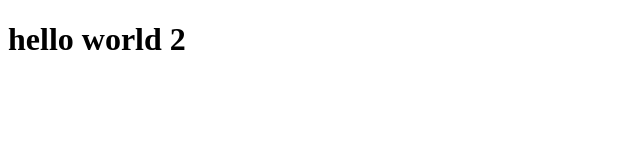
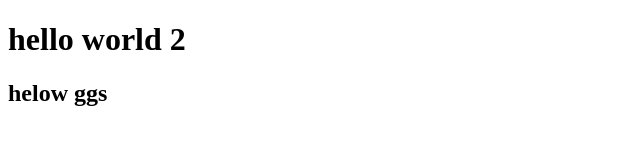
Before and after one commit to Chikycroos/Chikycroos.github.io, a plain HTML site: page index.html in a window 1280 px wide. Shown: the whole page, without its empty margins (0-640 px from the left). Drawn offline with Linux system fonts and the light colour scheme.

Commit message:
enviar 2

```diff
--- a/index.html
+++ b/index.html
@@ -10,5 +10,6 @@
 <!-- cuerpo -->
 <body>
     <h1> hello world 2 </h1>
+    <h2>helow  ggs</h2>
 </body>
 </html>
```
